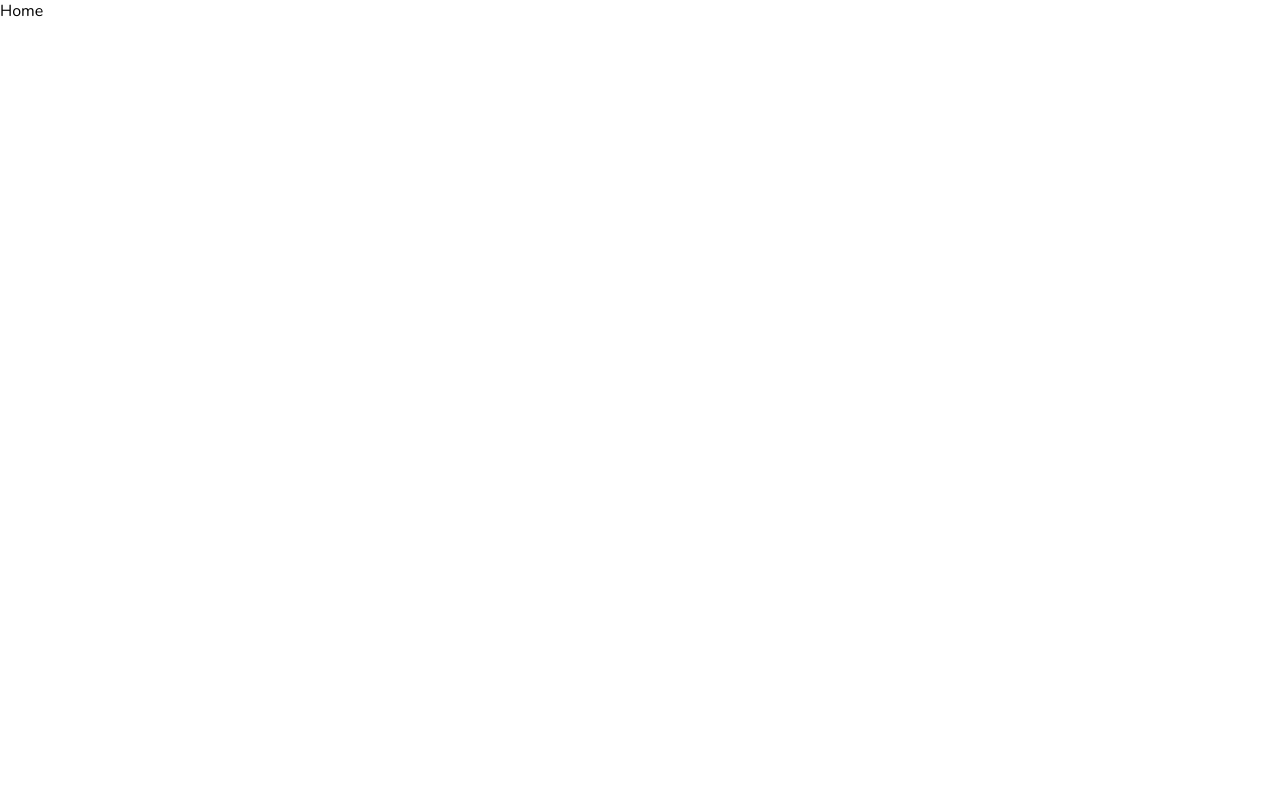
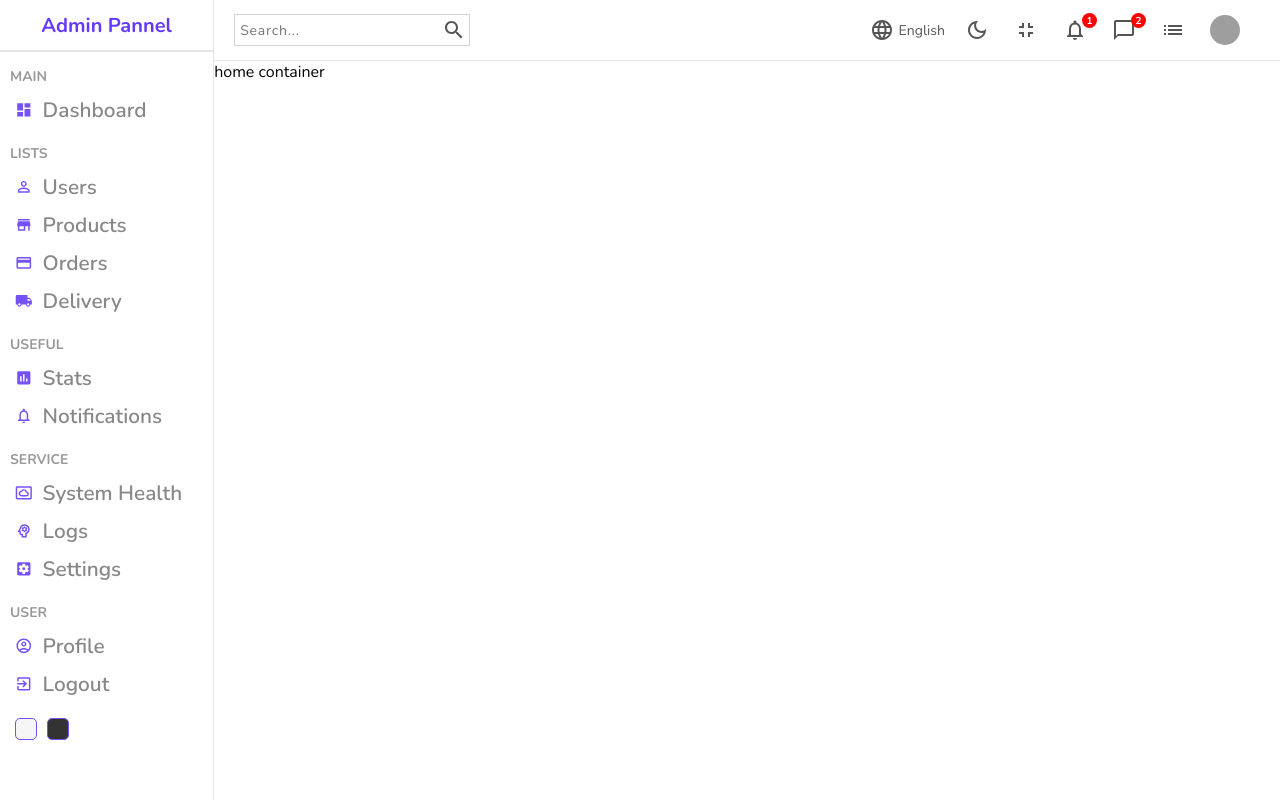
Before and after one commit to shinhonggyu/React-Admin-Dashboard, a React (Create React App) app: page / in a window 1280 px wide. Built offline with nearby package versions, Linux system fonts and the light colour scheme; grey boxes are pictures that could not be loaded.

Commit message:
sidebar, navbar

```diff
--- a/package.json
+++ b/package.json
@@ -3,6 +3,10 @@
   "version": "0.1.0",
   "private": true,
   "dependencies": {
+    "@emotion/react": "^11.8.2",
+    "@emotion/styled": "^11.8.1",
+    "@mui/icons-material": "^5.5.1",
+    "@mui/material": "^5.5.3",
     "@testing-library/jest-dom": "^5.14.1",
     "@testing-library/react": "^12.0.0",
     "@testing-library/user-event": "^13.2.1",
--- /dev/null
+++ b/src/components/Navbar/Navbar.jsx
@@ -0,0 +1,53 @@
+import "./navbar.scss";
+import SearchOutlinedIcon from "@mui/icons-material/SearchOutlined";
+import LanguageOutlinedIcon from "@mui/icons-material/LanguageOutlined";
+import DarkModeOutlinedIcon from "@mui/icons-material/DarkModeOutlined";
+import FullscreenExitOutlinedIcon from "@mui/icons-material/FullscreenExitOutlined";
+import NotificationsNoneOutlinedIcon from "@mui/icons-material/NotificationsNoneOutlined";
+import ChatBubbleOutlineOutlinedIcon from "@mui/icons-material/ChatBubbleOutlineOutlined";
+import ListOutlinedIcon from "@mui/icons-material/ListOutlined";
+
+const Navbar = () => {
+  return (
+    <div className="Navbar">
+      <div className="wrapper">
+        <div className="search">
+          <input type="text" placeholder="Search..." />
+          <SearchOutlinedIcon />
+        </div>
+        <div className="items">
+          <div className="item">
+            <LanguageOutlinedIcon className="icon" />
+            English
+          </div>
+          <div className="item">
+            <DarkModeOutlinedIcon className="icon" />
+          </div>
+          <div className="item">
+            <FullscreenExitOutlinedIcon className="icon" />
+          </div>
+          <div className="item">
+            <NotificationsNoneOutlinedIcon className="icon" />
+            <div className="counter">1</div>
+          </div>
+          <div className="item">
+            <ChatBubbleOutlineOutlinedIcon className="icon" />
+            <div className="counter">2</div>
+          </div>
+          <div className="item">
+            <ListOutlinedIcon className="icon" />
+          </div>
+          <div className="item">
+            <img
+              src="https://images.pexels.com/photos/941693/pexels-photo-941693.jpeg?auto=compress&cs=tinysrgb&dpr=2&w=500"
+              alt="img"
+              className="avatar"
+            />
+          </div>
+        </div>
+      </div>
+    </div>
+  );
+};
+
+export default Navbar;
--- /dev/null
+++ b/src/components/Navbar/navbar.scss
@@ -0,0 +1,81 @@
+.Navbar {
+  height: 60px;
+  border-bottom: 0.5px solid rgb(231, 228, 228);
+  display: flex;
+  align-items: center;
+  font-size: 14px;
+  color: #555;
+
+  .wrapper {
+    height: 100%;
+    box-sizing: border-box;
+    width: 100%;
+    padding: 20px;
+    display: flex;
+    align-items: center;
+    justify-content: space-between;
+
+    .search {
+      display: flex;
+      align-items: center;
+      border: 0.5px solid lightgray;
+      padding: 3px;
+
+      input {
+        width: 200px;
+        font-size: 1rem;
+        letter-spacing: 0.05rem;
+        border: none;
+        outline: none;
+        background-color: transparent;
+
+        &:focus {
+          outline: none;
+        }
+
+        &::placeholder {
+          font-size: 14px;
+        }
+      }
+    }
+
+    .items {
+      display: flex;
+      align-items: center;
+
+      .item {
+        display: flex;
+        align-items: center;
+        margin-right: 20px;
+        position: relative;
+
+        .icon {
+          font-size: 24px;
+          margin-right: 5px;
+        }
+
+        .avatar {
+          width: 30px;
+          height: 30px;
+          border-radius: 50%;
+        }
+
+        .counter {
+          width: 15px;
+          height: 15px;
+          background-color: red;
+          border-radius: 50%;
+          color: white;
+          display: flex;
+          align-items: center;
+          justify-content: center;
+          font-size: 10px;
+          font-weight: bold;
+          position: absolute;
+          top: -5px;
+          right: -5px;
+        }
+      }
+    }
+  }
+}
--- /dev/null
+++ b/src/components/Sidebar/Sidebar.jsx
@@ -0,0 +1,87 @@
+import "./sidebar.scss";
+import DashboardIcon from "@mui/icons-material/Dashboard";
+import PersonOutlineIcon from "@mui/icons-material/PersonOutline";
+import LocalShippingIcon from "@mui/icons-material/LocalShipping";
+import CreditCardIcon from "@mui/icons-material/CreditCard";
+import StoreIcon from "@mui/icons-material/Store";
+import InsertChartIcon from "@mui/icons-material/InsertChart";
+import SettingsApplicationsIcon from "@mui/icons-material/SettingsApplications";
+import ExitToAppIcon from "@mui/icons-material/ExitToApp";
+import NotificationsNoneIcon from "@mui/icons-material/NotificationsNone";
+import SettingsSystemDaydreamOutlinedIcon from "@mui/icons-material/SettingsSystemDaydreamOutlined";
+import PsychologyOutlinedIcon from "@mui/icons-material/PsychologyOutlined";
+import AccountCircleOutlinedIcon from "@mui/icons-material/AccountCircleOutlined";
+
+const Sidebar = () => {
+  return (
+    <div className="Sidebar">
+      <div className="top">
+        <span className="logo">Admin Pannel</span>
+      </div>
+      <hr />
+      <div className="center">
+        <ul>
+          <p className="title">MAIN</p>
+          <li>
+            <DashboardIcon className="icon" />
+            <span>Dashboard</span>
+          </li>
+          <p className="title">LISTS</p>
+          <li>
+            <PersonOutlineIcon className="icon" />
+            <span>Users</span>
+          </li>
+          <li>
+            <StoreIcon className="icon" />
+            <span>Products</span>
+          </li>
+          <li>
+            <CreditCardIcon className="icon" />
+            <span>Orders</span>
+          </li>
+          <li>
+            <LocalShippingIcon className="icon" />
+            <span>Delivery</span>
+          </li>
+          <p className="title">USEFUL</p>
+          <li>
+            <InsertChartIcon className="icon" />
+            <span>Stats</span>
+          </li>
+          <li>
+            <NotificationsNoneIcon className="icon" />
+            <span>Notifications</span>
+          </li>
+          <p className="title">SERVICE</p>
+          <li>
+            <SettingsSystemDaydreamOutlinedIcon className="icon" />
+            <span>System Health</span>
+          </li>
+          <li>
+            <PsychologyOutlinedIcon className="icon" />
+            <span>Logs</span>
+          </li>
+          <li>
+            <SettingsApplicationsIcon className="icon" />
+            <span>Settings</span>
+          </li>
+          <p className="title">USER</p>
+          <li>
+            <AccountCircleOutlinedIcon className="icon" />
+            <span>Profile</span>
+          </li>
+          <li>
+            <ExitToAppIcon className="icon" />
+            <span>Logout</span>
+          </li>
+        </ul>
+      </div>
+      <div className="bottom">
+        <div className="colorOption"></div>
+        <div className="colorOption"></div>
+      </div>
+    </div>
+  );
+};
+
+export default Sidebar;
--- /dev/null
+++ b/src/components/Sidebar/sidebar.scss
@@ -0,0 +1,87 @@
+.Sidebar {
+  flex: 2;
+  border-right: 0.5px solid rgb(230, 227, 227);
+  min-height: 100vh;
+  background-color: white;
+
+  .top {
+    height: 50px;
+    display: flex;
+    align-items: center;
+    justify-content: center;
+
+    .logo {
+      font-size: 20px;
+      font-weight: bold;
+      color: #6439ff;
+    }
+  }
+
+  hr {
+    height: 0px;
+    border: 0.5px solid rgb(230, 227, 227);
+  }
+
+  .center {
+    padding-left: 10px;
+
+    ul {
+      list-style: none;
+      margin: 0;
+      padding: 0;
+
+      li {
+        display: flex;
+        align-items: center;
+        padding: 5px;
+        cursor: pointer;
+
+        &:hover {
+          background-color: #ece8ff;
+        }
+
+        .icon {
+          font-size: 1.1rem;
+          color: #7451f8;
+        }
+
+        span {
+          font-size: 1.3rem;
+          font-weight: 600;
+          color: #888;
+          margin-left: 10px;
+        }
+      }
+
+      .title {
+        font-size: 14px;
+        font-weight: bold;
+        color: #999;
+        margin-top: 15px;
+        margin-bottom: 5px;
+      }
+    }
+  }
+
+  .bottom {
+    display: flex;
+    align-items: center;
+    margin: 10px;
+
+    .colorOption {
+      width: 20px;
+      height: 20px;
+      border-radius: 5px;
+      border: 1px solid #7451f8;
+      cursor: pointer;
+      margin: 5px;
+
+      &:nth-child(1) {
+        background-color: whitesmoke;
+      }
+      &:nth-child(2) {
+        background-color: #333;
+      }
+    }
+  }
+}
--- a/src/pages/home/Home.jsx
+++ b/src/pages/home/Home.jsx
@@ -1,7 +1,17 @@
 import "./home.scss";
+import Sidebar from "../../components/Sidebar/Sidebar";
+import Navbar from "../../components/Navbar/Navbar";
 
 const Home = () => {
-  return <div className="home">Home</div>;
+  return (
+    <div className="Home">
+      <Sidebar />
+      <div className="homeContainer">
+        <Navbar />
+        home container
+      </div>
+    </div>
+  );
 };
 
 export default Home;
--- a/src/pages/home/home.scss
+++ b/src/pages/home/home.scss
@@ -0,0 +1,7 @@
+.Home {
+  display: flex;
+
+  .homeContainer {
+    flex: 10;
+  }
+}
```
Also changed, not shown: 1 other file (tests, documents, lock files or other folders).
